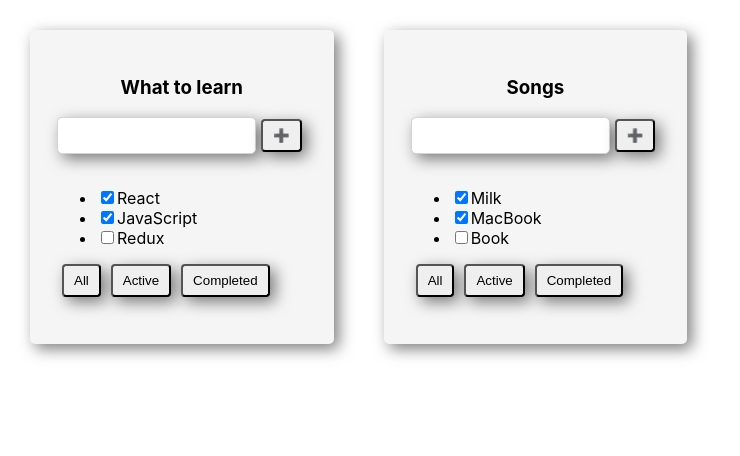
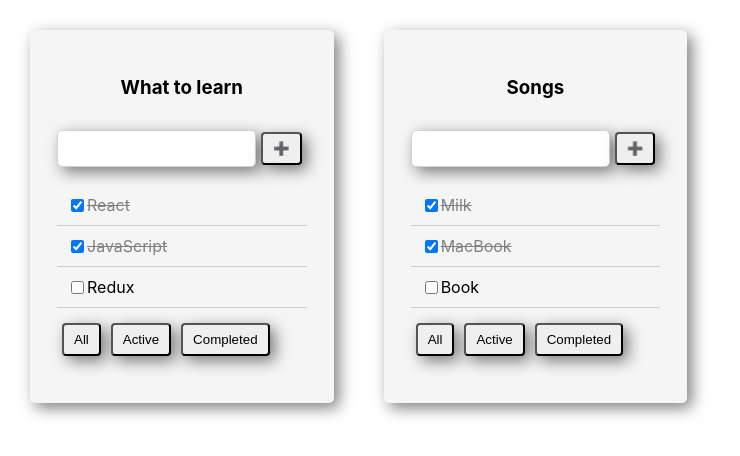
Before and after one commit to regggulus/Ts_Todolist, a React (Create React App) app: page / in a window 1280 px wide. Shown: the top 456 px of the page, without its empty margins (0-740 px from the left). Built offline with nearby package versions, Linux system fonts and the light colour scheme.

Commit message:
css style and refactor

```diff
--- a/src/components/buttons/Buttons.css
+++ b/src/components/buttons/Buttons.css
@@ -1,5 +1,5 @@
 .buttons {
-    margin: 0 5px;
+    margin: 15px 5px;
     padding: 7px 10px;
     border-radius: 4px;
     margin-bottom: 20px;
--- a/src/components/todolist/Todolist.css
+++ b/src/components/todolist/Todolist.css
@@ -16,3 +16,33 @@
 .header {
     text-align: center;
 }
+
+.error-message {
+    color: red; /* Цвет текста ошибки */
+    font-weight: bold; /* Жирный текст */
+    text-align: center; /* Центрирование текста */
+    margin-top: 20px; /* Отступ сверху */
+}
+
+.task-list {
+    list-style-type: none; /* Убирает маркеры списка */
+    padding: 0; /* Убирает внутренние отступы */
+    margin: 0; /* Убирает внешние отступы */
+}
+
+.task-item {
+    display: flex; /* Использует Flexbox для выравнивания */
+    align-items: center; /* Выравнивание по центру */
+    padding: 10px; /* Внутренние отступы */
+    border-bottom: 1px solid #ccc; /* Нижняя граница для разделения задач */
+    transition: background 0.3s; /* Плавный переход для фона */
+}
+
+.task-item:hover {
+    background-color: #f0f0f0; /* Подсветка задачи при наведении */
+}
+
+.task-done {
+    text-decoration: line-through; /* Зачеркивание завершённой задачи */
+    color: gray; /* Цвет текста для завершённых задач */
+}
--- a/src/components/todolist/Todolist.tsx
+++ b/src/components/todolist/Todolist.tsx
@@ -12,7 +12,7 @@
 }
 
 export function Todolist({title, task}: TodolistType) {
-    const tasksList = task.length === 0
+    /*const tasksList = task.length === 0
         ? <span>error, to-do list not found</span>
         : <ul>
             {
@@ -25,7 +25,24 @@
                     )
                 })
             }
+        </ul>*/
+    const tasksList = task.length === 0 ? (
+        <span className="error-message">Ошибка: список задач не найден</span>
+    ) : (
+        <ul className="task-list">
+            {task.map(t => (
+                <li key={t.id} className="task-item">
+                    <input type="checkbox" checked={t.isDone} onChange={() => handleToggle(t.id)} />
+                    <span className={t.isDone ? 'task-done' : ''}>{t.title}</span>
+                </li>
+            ))}
         </ul>
+    );
+
+// Функция для переключения состояния задачи (добавьте эту функцию в ваш компонент)
+    const handleToggle = (id: any) => {
+        // Логика для переключения состояния задачи
+    };
     return (
         <div className={'todolist'}>
             <TodolistHeader title={title}/>
```
